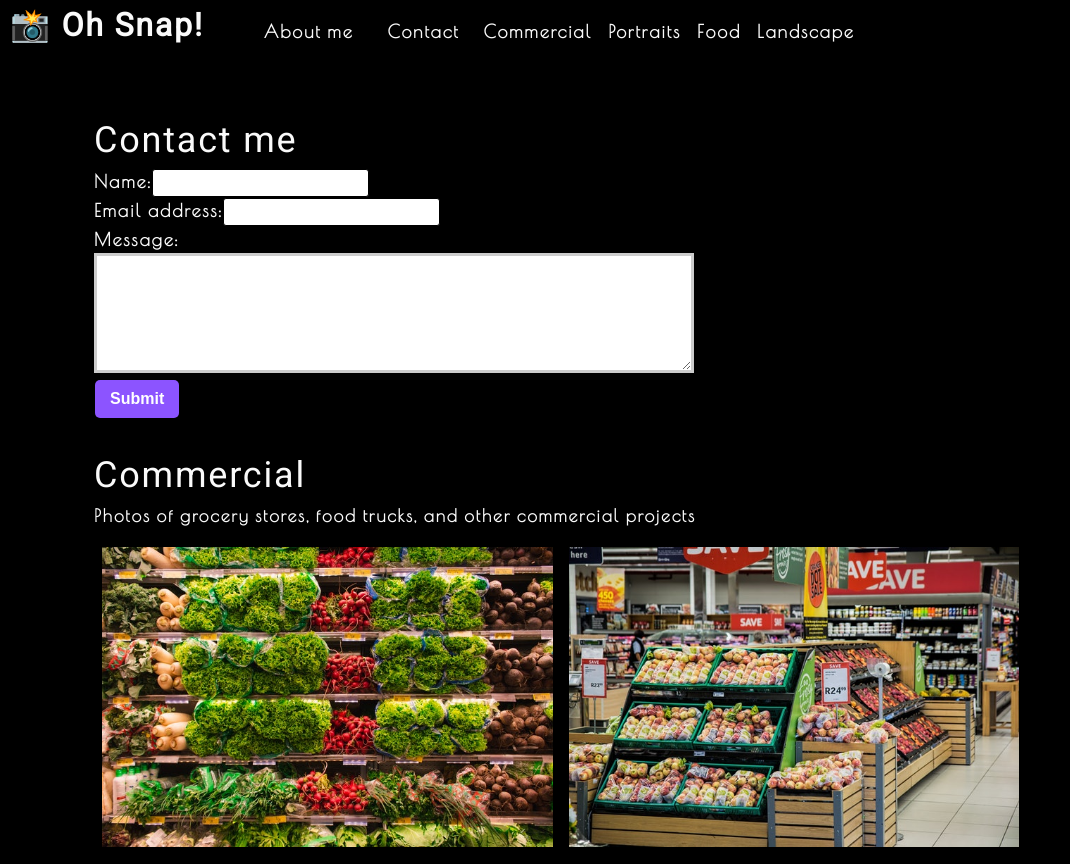
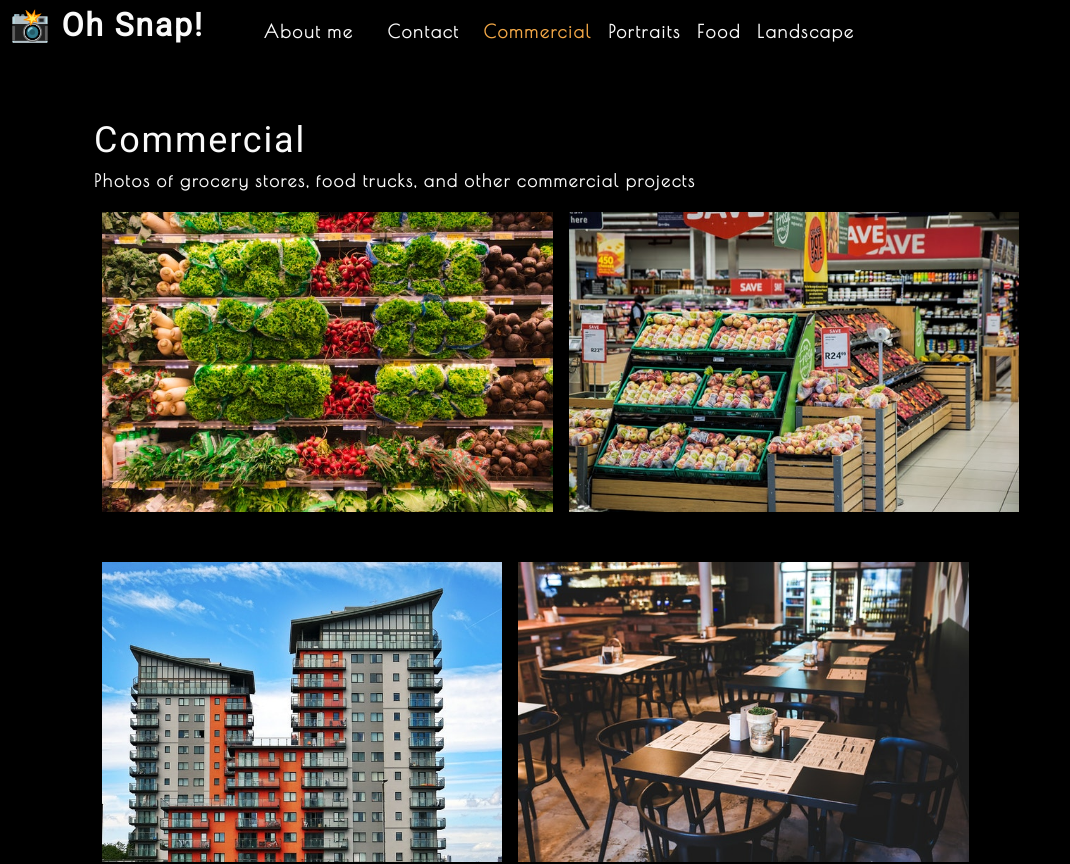
Before and after one commit to Yiladien/photo-port, a React (Create React App) app: page / in a window 1280 px wide. Shown: the top 864 px of the page, without its empty margins (0-1070 px from the left). Built offline with nearby package versions, Linux system fonts and the light colour scheme.

Commit message:
error message and conditional rendering

```diff
--- a/src/App.js
+++ b/src/App.js
@@ -21,17 +21,26 @@
 
   const [currentCategory, setCurrentCategory] = useState(categories[0]);
 
+  const [contactSelected, setContactSelected] = useState(false);
+
   return (
     <div>
       <Nav
         categories={categories}
         setCurrentCategory={setCurrentCategory}
         currentCategory={currentCategory}
+        contactSelected={contactSelected}
+        setContactSelected={setContactSelected}
       ></Nav>
       <main>
-        <ContactForm></ContactForm>
-        <Gallery currentCategory={currentCategory}></Gallery>
-        <About></About>
+        {!contactSelected ? (
+          <>
+            <Gallery currentCategory={currentCategory}></Gallery>
+            <About></About>
+          </>
+        ) : (
+          <ContactForm></ContactForm>
+        )}
       </main>
     </div>
   );
--- a/src/components/Contact/index.js
+++ b/src/components/Contact/index.js
@@ -64,7 +64,7 @@
           <input
             type="text"
             defaultValue={name}
-            onChange={handleChange}
+            onBlur={handleChange}
             name="name"
           />
         </div>
@@ -74,7 +74,7 @@
             type="email"
             defaultValue={email}
             name="email"
-            onChange={handleChange}
+            onBlur={handleChange}
           />
         </div>
         <div>
@@ -82,10 +82,15 @@
           <textarea
             name="message"
             defaultValue={message}
-            onChange={handleChange}
+            onBlur={handleChange}
             rows="5"
           />
         </div>
+        {errorMessage && (
+          <div>
+            <p className="error-text">{errorMessage}</p>
+          </div>
+        )}
         <button type="submit">Submit</button>
       </form>
     </section>
--- a/src/components/Nav/index.js
+++ b/src/components/Nav/index.js
@@ -6,43 +6,53 @@
     categories = [],
     setCurrentCategory,
     currentCategory,
+    contactSelected,
+    setContactSelected,
   } = props;
 
-
-  const handleClick = (item) => {
-    console.log(item);
-    return item;
-  };
+  // const handleClick = (item) => {
+  //   console.log(item);
+  //   return item;
+  // };
 
   return (
     <header className="flex-row px-1">
       <h2>
         <a data-testid="link" href="/">
-          <span role="img" aria-label="camera"> 📸</span> Oh Snap!
+          <span role="img" aria-label="camera">
+            {" "}
+            📸
+          </span>{" "}
+          Oh Snap!
         </a>
       </h2>
       <nav>
         <ul className="flex-row">
           <li className="mx-2">
-            <a data-testid="about" href="#about">
+            <a
+              data-testid="about"
+              href="#about"
+              onClick={() => setContactSelected(false)}
+            >
               About me
             </a>
           </li>
-          <li className={"mx-2"}>
-            <span onClick={() => handleClick('Contact')}>
-              Contact
-            </span>
+          <li className={`mx-2 ${contactSelected && "navActive"}`}>
+            <span onClick={() => setContactSelected(true)}>Contact</span>
           </li>
           {categories.map((category) => (
             <li
               className={`mx-1 ${
-                currentCategory.name === category.name
-                }`}
+                currentCategory.name === category.name &&
+                !contactSelected &&
+                `navActive`
+              }`}
               key={category.name}
             >
               <span
                 onClick={() => {
                   setCurrentCategory(category);
+                  setContactSelected(false);
                 }}
               >
                 {capitalizeFirstLetter(category.name)}
```
